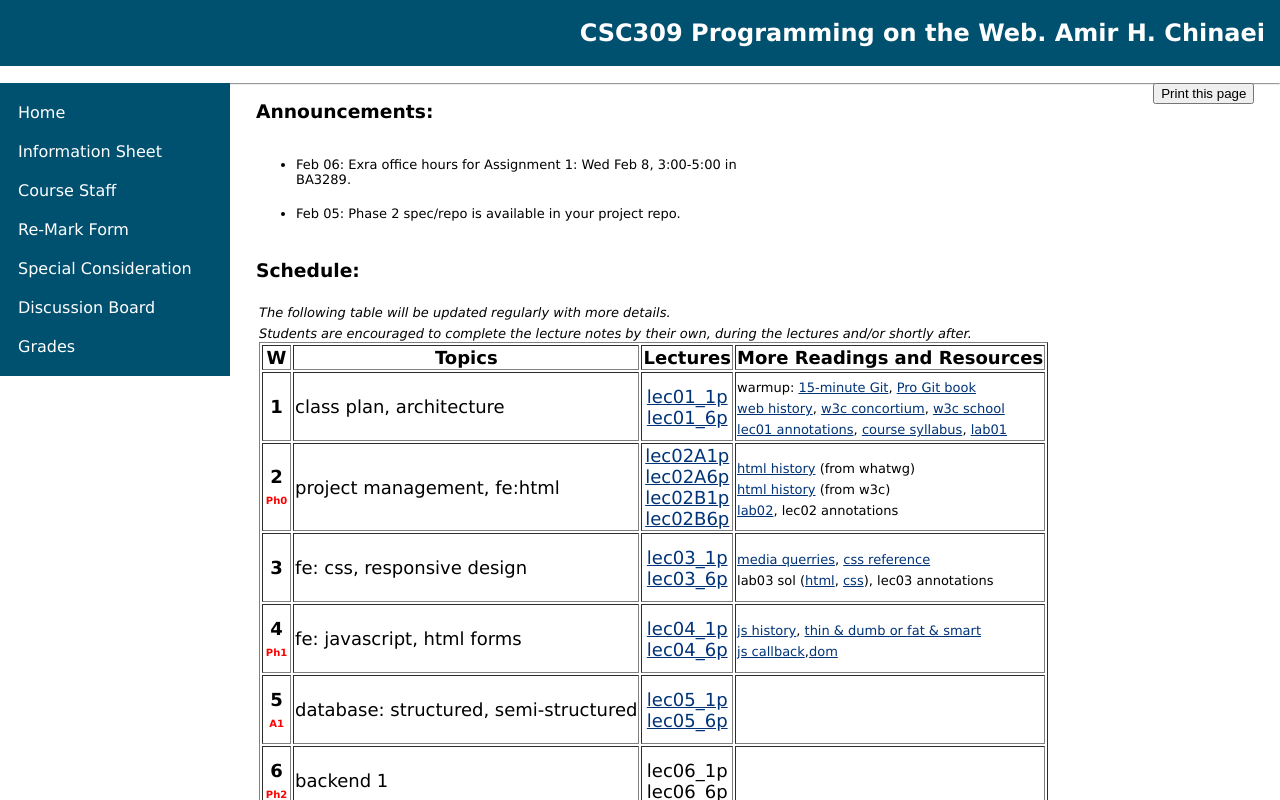
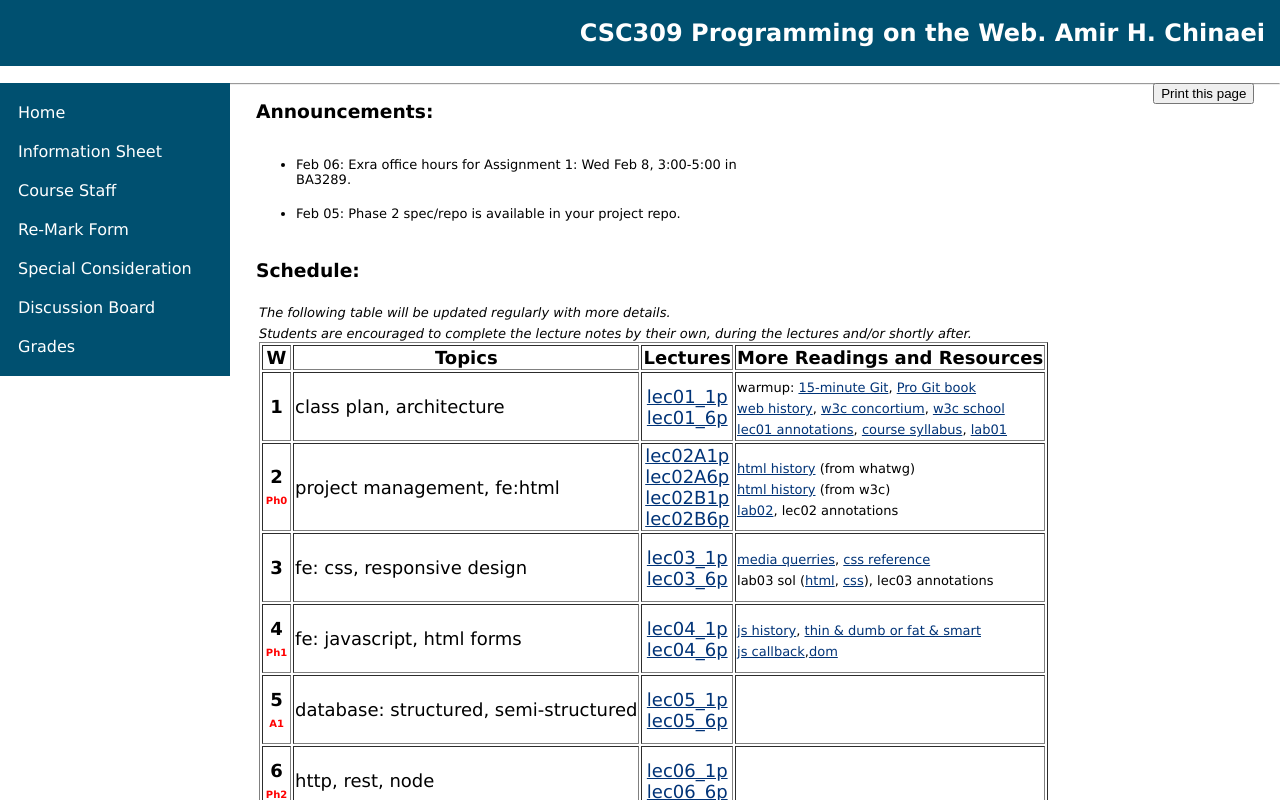
Before and after one commit to CSC309-spring2017/CSC309-spring2017.github.io, a plain HTML site: page index.html in a window 1280 px wide. Shown: the top 800 px of the page. Drawn offline with Linux system fonts and the light colour scheme.

Commit message:
lec06 added

```diff
--- a/index.html
+++ b/index.html
@@ -73,7 +73,7 @@
 							<tr><th> 5<br><font title= "Assignment 1 due on Feb 10, 10:00 pm" color="red" size="1">A1</font></th>
 							                                                        <td>database: structured, semi-structured</td><td height=65><center><a href="lec05_1p.pdf">lec05_1p</a><br><a href="lec05_6p.pdf">lec05_6p</a></center></td><td><font size="2.5"></font></td></tr>
 							<tr><th> 6<br><font title= "Project Phase 2 due on Feb 17, 10:00 pm" color="red" size="1">Ph2</font></th>
-							                                                        <td>backend  1                     </td><td height=65><center><a >lec06_1p</a><br><a >lec06_6p</a></center></td><td><font size="2.5"></font></td></tr>
+							                                                        <td>http, rest, node               </td><td height=65><center><a href="lec06_1p.pdf">lec06_1p</a><br><a href="lec06_6p.pdf">lec06_6p</a></center></td><td><font size="2.5"></font></td></tr>
 							<tr><th> 7</th>                                         <td>backend  2                     </td><td height=65><center><a >lec07_1p</a><br><a >lec07_6p</a></center></td><td><font size="2.5"></font></td></tr>
 							<tr><th> 8</th>                                         <td>backend  3                     </td><td height=65><center><a >lec08_1p</a><br><a >lec08_6p</a></center></td><td><font size="2.5"></font></td></tr>
 							<tr><th> 9<br><font title= "Project Phase 3 due on March 17, 10:00 pm" color="red" size="1">Ph3</font></th>
```
Also changed, not shown: 2 other files.
